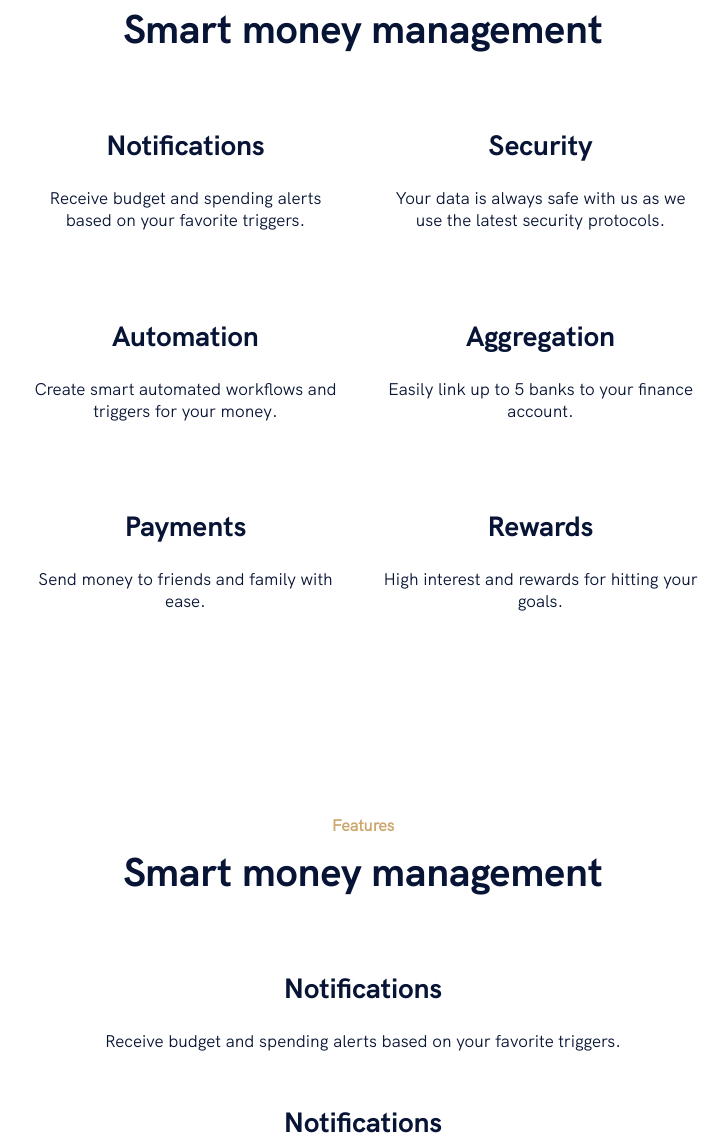
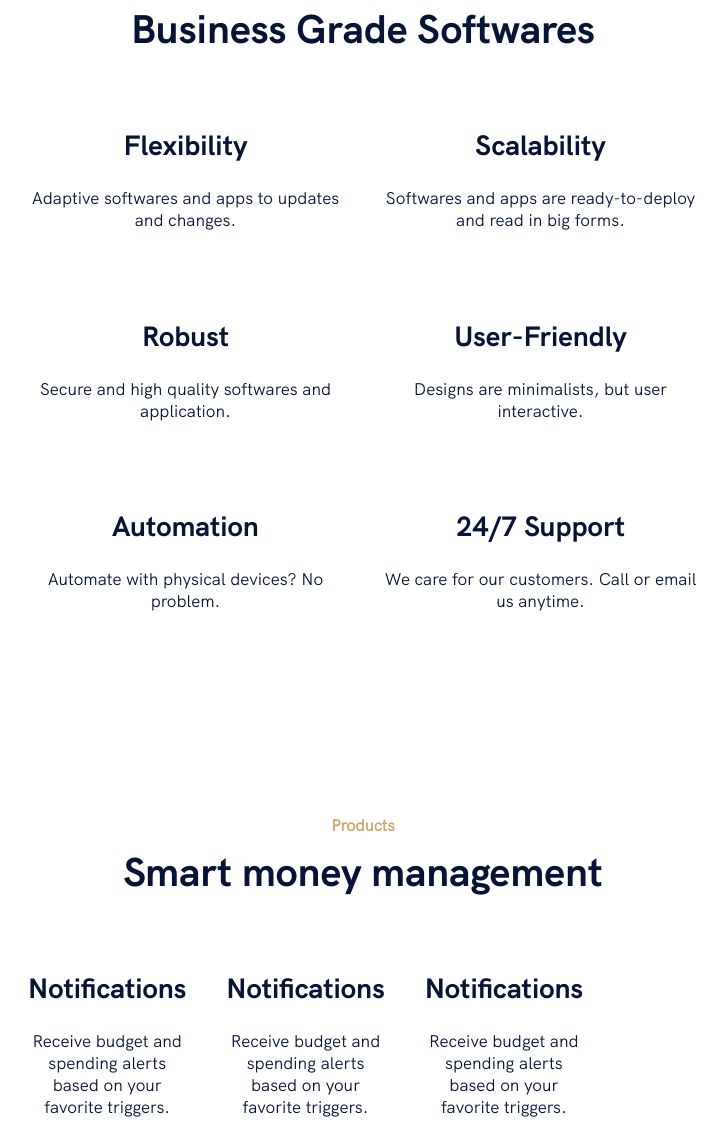
Before and after one commit to jbryan11/vacuum-labs-lp, a Gatsby site: page / in a window 1280 px wide. Shown: the part 855-1995 px from the top of the page, without its empty margins (277-1004 px from the left). Built offline with nearby package versions, Linux system fonts and the light colour scheme; Gatsby itself is replaced by a stand-in of ours.

Commit message:
fix: enhanced features section and fixed some navigation vars and product section enhancement

```diff
--- a/src/components/common/navigation/navigation.js
+++ b/src/components/common/navigation/navigation.js
@@ -15,7 +15,7 @@ import {
   ActionsContainer,
 } from "./style"
 
-const NAV_ITEMS = ["Home", "Features","Products", "Services", "AboutUs"]
+const NAV_ITEMS = ["Features","Products", "Services", "About"]
 
 export default class Navigation extends Component {
   state = {
--- a/src/components/sections/features.js
+++ b/src/components/sections/features.js
@@ -7,41 +7,40 @@ const Features = () => (
   <Section id="features">
     <StyledContainer>
       <Subtitle>Features</Subtitle>
-      <SectionTitle>Smart money management</SectionTitle>
+      <SectionTitle>Business Grade Softwares</SectionTitle>
       <FeaturesGrid>
         <FeatureItem>
-          <FeatureTitle>Notifications</FeatureTitle>
+          <FeatureTitle>Flexibility</FeatureTitle>
           <FeatureText>
-            Receive budget and spending alerts based on your favorite triggers.
+            Adaptive softwares and apps to updates and changes.
           </FeatureText>
         </FeatureItem>
         <FeatureItem>
-          <FeatureTitle>Security</FeatureTitle>
+          <FeatureTitle>Scalability</FeatureTitle>
           <FeatureText>
-            Your data is always safe with us as we use the latest security
-            protocols.
+            Softwares and apps are ready-to-deploy and read in big forms.
+          </FeatureText>
+        </FeatureItem>
+        <FeatureItem>
+          <FeatureTitle>Robust</FeatureTitle>
+          <FeatureText>
+            Secure and high quality softwares and application.
+          </FeatureText>
+        </FeatureItem>
+        <FeatureItem>
+          <FeatureTitle>User-Friendly</FeatureTitle>
+          <FeatureText>
+            Designs are minimalists, but user interactive.
           </FeatureText>
         </FeatureItem>
         <FeatureItem>
           <FeatureTitle>Automation</FeatureTitle>
-          <FeatureText>
-            Create smart automated workflows and triggers for your money.
-          </FeatureText>
+          <FeatureText>Automate with physical devices? No problem.</FeatureText>
         </FeatureItem>
         <FeatureItem>
-          <FeatureTitle>Aggregation</FeatureTitle>
+          <FeatureTitle>24/7 Support</FeatureTitle>
           <FeatureText>
-            Easily link up to 5 banks to your finance account.
-          </FeatureText>
-        </FeatureItem>
-        <FeatureItem>
-          <FeatureTitle>Payments</FeatureTitle>
-          <FeatureText>Send money to friends and family with ease.</FeatureText>
-        </FeatureItem>
-        <FeatureItem>
-          <FeatureTitle>Rewards</FeatureTitle>
-          <FeatureText>
-            High interest and rewards for hitting your goals.
+            We care for our customers. Call or email us anytime.
           </FeatureText>
         </FeatureItem>
       </FeaturesGrid>
--- a/src/components/sections/products/index.js
+++ b/src/components/sections/products/index.js
@@ -6,9 +6,9 @@ import { Section, Container } from "../../global"
 const Products = () => (
   <Section id="products">
     <StyledContainer>
-      <Subtitle>Features</Subtitle>
+      <Subtitle>Products</Subtitle>
       <SectionTitle>Smart money management</SectionTitle>
-
+        <FeaturesGrid>
         <FeatureItem>
           <FeatureTitle>Notifications</FeatureTitle>
           <FeatureText>
@@ -27,6 +27,7 @@ const Products = () => (
             Receive budget and spending alerts based on your favorite triggers.
           </FeatureText>
         </FeatureItem>
+        </FeaturesGrid>
     </StyledContainer>
   </Section>
 )
@@ -54,7 +55,7 @@ const Subtitle = styled.h5`
 const FeaturesGrid = styled.div`
   max-width: 670px;
   display: grid;
-  grid-template-columns: 1fr 1fr;
+  grid-template-columns: 1fr 1fr 1fr 1fr;
   margin: 0px auto;
   grid-column-gap: 40px;
   grid-row-gap: 35px;
@@ -66,7 +67,7 @@ const FeaturesGrid = styled.div`
 
 const FeatureItem = styled.div`
   display: flex;
-  justify-content:flex-start;
+  justify-content:center;
   align-items: center;
   flex-direction: column;
 `
```
